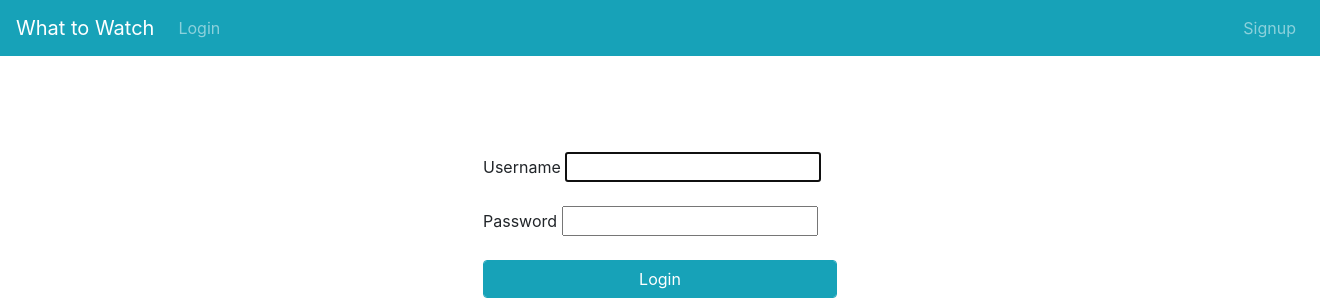
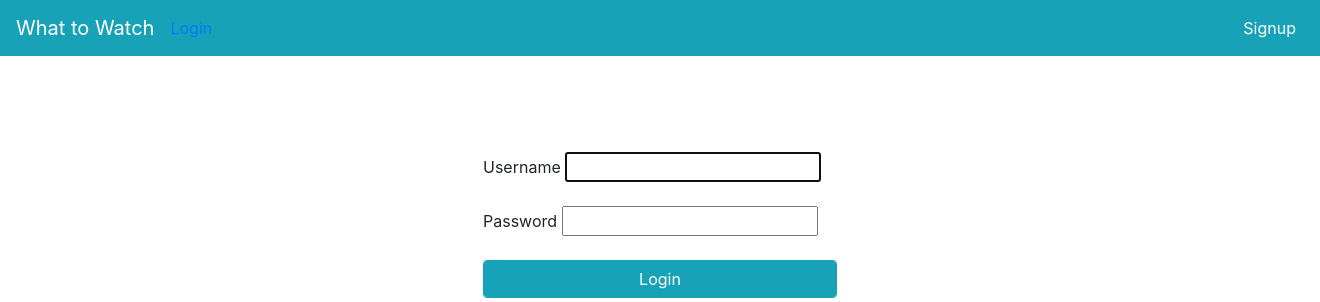
Before and after one commit to chodges7/WhatToWatch-Old-Repo, a Django app: a page that uses watch/templates/base.html in a window 1320 px wide; the page is wider, and only the part inside the window is pictured. Shown: the top 302 px of that part. Run offline with Django 3.2, Linux system fonts and the light colour scheme; some libraries are stand-ins or nearby versions.

Commit message:
Changed background image to only show on Home, and signup/logout button

```diff
--- a/watch/templates/base.html
+++ b/watch/templates/base.html
@@ -19,19 +19,23 @@
         </button>
 
         <div class="collapse navbar-collapse" id="navbarSupportedContent">
-      <ul class="navbar-nav navbar-left">
+          <ul class="navbar-nav navbar-right">
+            <li class="nav-item active">
+		<div class="">
 			{% if user.is_authenticated %}
-        <a class="nav-link" href="/profilePage/">{{ user.username }}<span class="sr-only">(current)</span></a>
-        <a class="nav-link" href="/home/">Homepage<span class="sr-only">(current)</span></a>
+      <a href="/profilePage/">{{ user.username }}<span class="sr-only">(current)</span></a>
+      <a href="/home/">Homepage<span class="sr-only">(current)</span></a>
 			{% else %}
-        <a class="nav-link" href="/login/">Login<span class="sr-only">(current)</span></a>
+			<a href="/login/">Login<span class="sr-only">(current)</span></a>
 			{% endif %}
+		</div>
+            </li>
 		      </ul>
 		    </div>
 		  <div class="collapse navbar-collapse" id="navbarSupportedContent"></div>
 			<ul class="navbar-nav navbar-right">
 
-      <li class="">
+            	<li class="nav-item active">
                 {% if user.is_authenticated %}
                 <a class="nav-link" href="/logout/">Logout<span class="sr-only">(current)</span></a>
                 {% else %}
```
Also changed, not shown: watch/templates/home.html (+7 -4 lines). Lines whose indentation alone changed are shown as unchanged.
